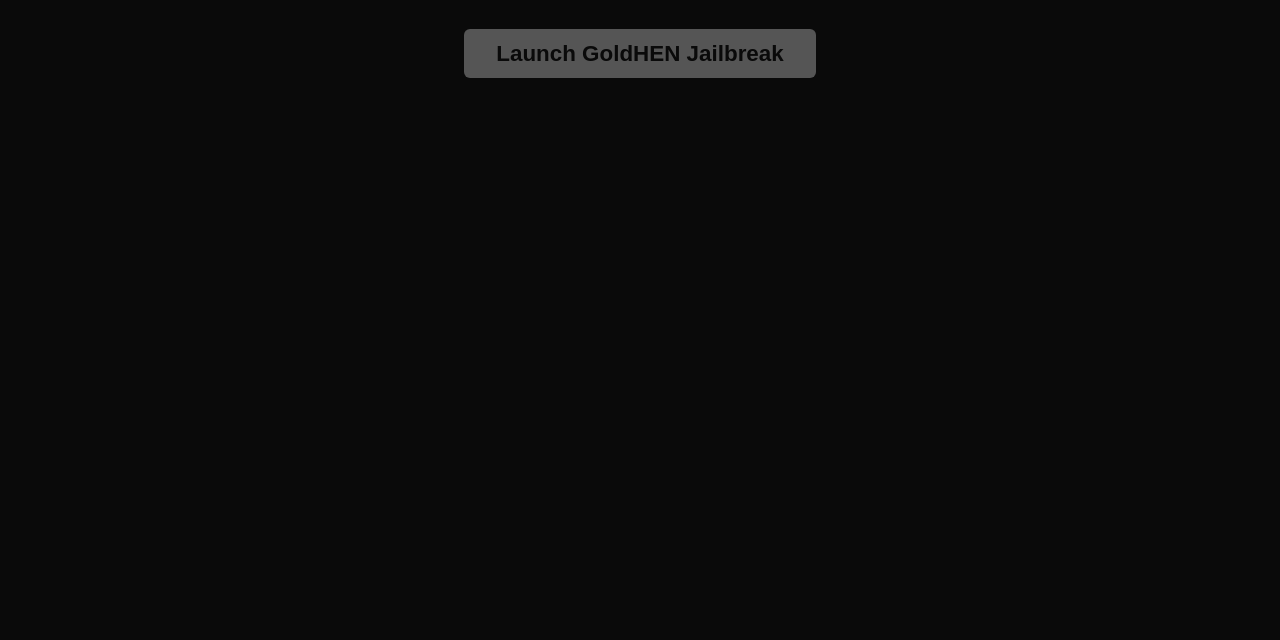
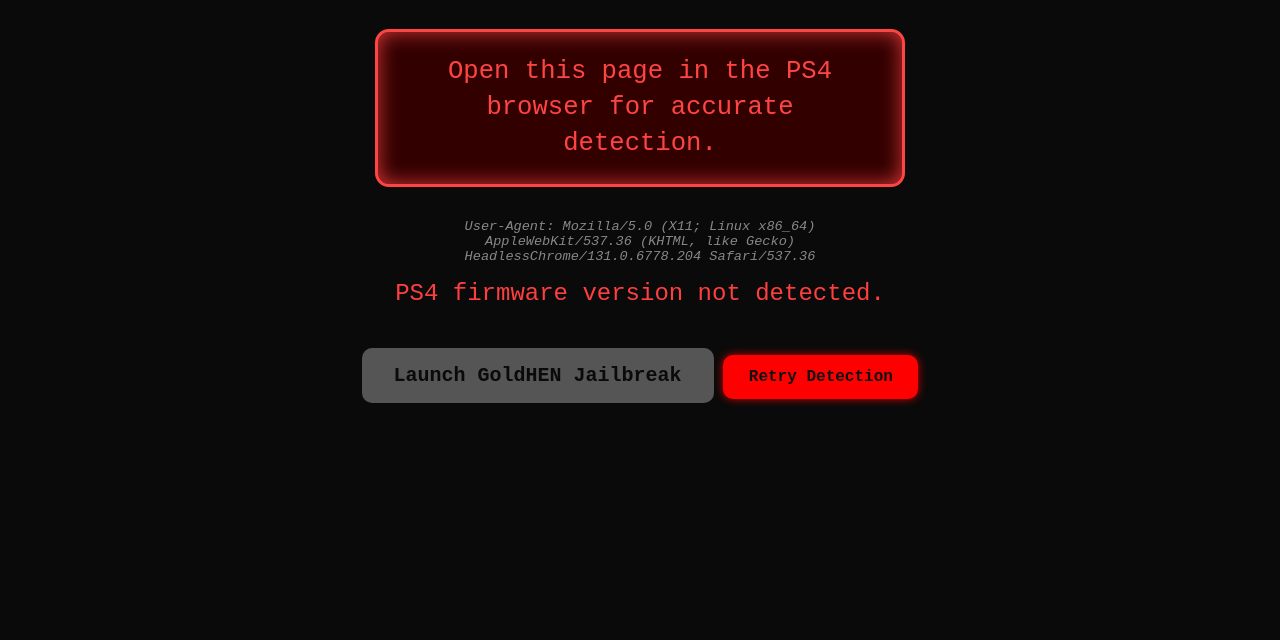
Before and after one commit to nobehong/ha, a plain HTML site: page index.html in a window 1280 px wide. Shown: the part 160-800 px from the top of the page. Drawn offline with Linux system fonts and the light colour scheme.

Commit message:
Update index.html

```diff
--- a/index.html
+++ b/index.html
@@ -3,58 +3,158 @@
 <head>
   <meta charset="UTF-8" />
   <meta name="viewport" content="width=device-width, initial-scale=1" />
-<title>PS4 GoldHEN Compatibility Checker</title>
+  <title>GoldHEN Compatibility Checker 2.0</title>
   <style>
+    @keyframes glowPulse {
+      0%, 100% { text-shadow: 0 0 8px #ff0000; }
+      50% { text-shadow: 0 0 20px #ff5555; }
+    }
     body {
+      margin: 0; padding: 3rem;
       background: #0a0a0a;
-    color: #ffcc00;
-    font-family: 'Courier New', monospace;
+      color: #ff3f3f;
+      font-family: "Courier New", Courier, monospace;
       text-align: center;
-    padding: 2rem;
+      user-select: none;
+      -webkit-user-select: none;
+      -moz-user-select: none;
+      -ms-user-select: none;
     }
     h1 {
+      font-weight: 900;
+      font-size: 2.6rem;
+      color: #ff0000;
+      animation: glowPulse 3s ease-in-out infinite;
       margin-bottom: 1rem;
+      text-transform: uppercase;
+      letter-spacing: 0.12em;
+      text-shadow: 0 0 10px #ff0000;
+    }
+    .result {
+      margin: 2rem auto;
+      max-width: 460px;
+      border-radius: 14px;
+      border: 3px solid #ff0000;
+      padding: 1.4rem 2rem;
+      font-size: 1.6rem;
+      line-height: 1.4;
+      background: #1e0000;
+      color: #ff4d4d;
+      box-shadow: 0 0 12px #ff0000aa inset;
+      user-select: text;
+      cursor: default;
+      transition: color 0.3s ease, border-color 0.3s ease, box-shadow 0.3s ease;
+    }
+    .result.compatible {
+      color: #00ff00;
+      border-color: #00ff00;
+      background: #002200;
+      box-shadow: 0 0 20px #00ff00cc inset;
+    }
+    .result.not-compatible {
+      color: #ff4444;
+      border-color: #ff4444;
+      background: #330000;
+      box-shadow: 0 0 20px #ff4444cc inset;
+    }
+    .info {
+      margin-top: 1rem;
+      font-size: 0.85rem;
+      font-style: italic;
+      color: #888;
+      user-select: text;
+      max-width: 460px;
+      margin-left: auto;
+      margin-right: auto;
+      word-wrap: break-word;
+    }
+    button#retry {
+      margin-top: 2rem;
+      padding: 0.8rem 1.6rem;
+      font-family: monospace;
+      font-weight: 700;
+      font-size: 1rem;
+      border: none;
+      border-radius: 10px;
+      background: #ff0000;
+      color: #111;
+      cursor: pointer;
+      box-shadow: 0 0 8px #ff0000cc;
+      transition: background-color 0.25s ease;
+    }
+    button#retry:hover {
+      background: #ff5555;
+      box-shadow: 0 0 15px #ff5555cc;
+    }
+    /* Launch button style */
+    button#launchBtn {
+      margin-top: 1.5rem;
+      padding: 1rem 2rem;
+      font-family: monospace;
+      font-weight: 700;
+      font-size: 1.25rem;
+      border: none;
+      border-radius: 10px;
+      background: #ffcc00;
+      color: #0a0a0a;
+      cursor: pointer;
+      box-shadow: 0 0 10px #ffcc00cc;
+      transition: background-color 0.3s ease;
+    }
+    button#launchBtn:disabled {
+      background: #555;
+      cursor: not-allowed;
+      box-shadow: none;
+    }
+    button#launchBtn:hover:not(:disabled) {
+      background: #ffdd33;
+      box-shadow: 0 0 20px #ffdd33cc;
     }
     #firmware {
       font-size: 1.5rem;
       margin: 1rem 0;
+      color: #ff3f3f;
+      user-select: text;
     }
     #message {
-    margin-top: 1rem;
+      margin-top: 0.5rem;
       font-size: 1.3rem;
-  }
-  button {
-    background: #ffcc00;
-    border: none;
-    border-radius: 6px;
-    color: #0a0a0a;
-    font-weight: bold;
-    font-size: 1.4rem;
-    padding: 0.7rem 2rem;
-    margin-top: 2rem;
-    cursor: pointer;
-    transition: background-color 0.3s ease;
-  }
-  button:disabled {
-    background: #555;
-    cursor: not-allowed;
+      color: #ff3f3f;
+      user-select: text;
     }
   </style>
 </head>
 <body>
 
-<h1>PS4 GoldHEN Compatibility Checker</h1>
+  <h1>PS4 GoldHEN Compatibility Checker 2.0</h1>
+  <div id="status">Initializing detection...</div>
+  <div id="result" class="result">Awaiting PS4 browser input...</div>
+  <div id="ua" class="info">User-Agent: <em>Loading...</em></div>
+
   <p id="firmware">Detecting your PS4 firmware version...</p>
   <div id="message"></div>
   <button id="launchBtn" disabled>Launch GoldHEN Jailbreak</button>
+  <button id="retry" style="display:none;">Retry Detection</button>
 
   <script>
-(() => {
-  // Supported firmware versions (expand as needed)
-  const supportedFirmwares = [
-    '7.00', '7.50', '8.00', '8.50', '9.00', '9.50', '11.00', '11.50', '12.00', '12.50'
+    (function() {
+      const compatibleFirmwares = [
+        "5.05", "6.72",
+        "7.00", "7.01", "7.02", "7.03", "7.04", "7.05",
+        "7.50", "7.51", "7.52", "7.53", "7.54", "7.55",
+        "8.00", "8.01", "8.02", "8.03", "8.04", "8.05",
+        "8.50", "8.51", "8.52", "8.53", "8.54", "8.55",
+        "9.00", "9.01", "9.02", "9.03", "9.04", "9.05",
+        "9.50", "9.51", "9.52", "9.53", "9.54", "9.55",
+        "11.00", "11.01", "11.02", "11.03", "11.04", "11.05",
+        "11.50", "11.51", "11.52", "11.53", "11.54", "11.55"
+      ];
+      const borderlineFirmwares = [
+        "10.00", "10.01", "10.50", "12.00", "12.01", "12.50"
       ];
       const karoHostUrls = {
+        '5.05': 'https://karo218.ir/505N/',
+        '6.72': 'https://karo218.ir/672N/',
         '7.00': 'https://karo218.ir/700N/',
         '7.50': 'https://karo218.ir/750N/',
         '8.00': 'https://karo218.ir/800N/',
@@ -62,46 +162,95 @@
         '9.00': 'https://karo218.ir/900N/',
         '9.50': 'https://karo218.ir/950N/',
         '11.00': 'https://karo218.ir/1100N/',
-    '11.50': 'https://karo218.ir/1150N/',
-    '12.00': 'https://karo218.ir/1200N/',
-    '12.50': 'https://karo218.ir/1250N/'
+        '11.50': 'https://karo218.ir/1150N/'
+        // Add more URLs if you want
       };
 
-  const firmwareEl = document.getElementById('firmware');
-  const messageEl = document.getElementById('message');
-  const launchBtn = document.getElementById('launchBtn');
+      const statusEl = document.getElementById("status");
+      const resultEl = document.getElementById("result");
+      const uaEl = document.getElementById("ua");
+      const retryBtn = document.getElementById("retry");
+      const firmwareEl = document.getElementById("firmware");
+      const messageEl = document.getElementById("message");
+      const launchBtn = document.getElementById("launchBtn");
 
-  // Detect firmware from PS4 userAgent
-  function detectFirmware() {
-    const ua = navigator.userAgent;
-    // Common PS4 UA example: "Mozilla/5.0 (PlayStation 4 9.00) AppleWebKit/..."
-    const regex = /PlayStation 4 (\d+\.\d+)/;
-    const match = ua.match(regex);
-    return match ? match[1] : null;
+      function extractFirmware(userAgent) {
+        const patterns = [
+          /PlayStation 4 (\d+\.\d+)/i,
+          /PS4; (\d+\.\d+)/i,
+          /PlayStation 4\/(\d+\.\d+)/i,
+          /PlayStation 4[ ;](\d+\.\d+)/i
+        ];
+        for (const pattern of patterns) {
+          const match = userAgent.match(pattern);
+          if (match && match[1]) return match[1];
+        }
+        return null;
       }
 
-  const fw = detectFirmware();
+      async function detectFirmware() {
+        statusEl.textContent = "Scanning your PS4 firmware...";
+        const ua = navigator.userAgent || "";
+        uaEl.textContent = "User-Agent: " + ua;
 
-  if (fw) {
+        // simulate random delay for detection effect
+        await new Promise(r => setTimeout(r, 150 + Math.random() * 350));
+
+        const fw = extractFirmware(ua);
+
+        if (!fw) {
+          statusEl.textContent = "Firmware version NOT detected.";
+          resultEl.textContent = "Open this page in the PS4 browser for accurate detection.";
+          resultEl.className = "result not-compatible";
+          retryBtn.style.display = "inline-block";
+          firmwareEl.textContent = "PS4 firmware version not detected.";
+          messageEl.textContent = "";
+          launchBtn.disabled = true;
+          return;
+        }
+
+        statusEl.textContent = `Detected PS4 Firmware: ${fw}`;
         firmwareEl.textContent = `Detected Firmware: ${fw}`;
 
-    if (supportedFirmwares.includes(fw)) {
-      messageEl.textContent = 'Your firmware is supported! You can launch GoldHEN now.';
+        if (compatibleFirmwares.includes(fw)) {
+          resultEl.textContent = "Your PS4 CAN RUN GoldHEN! 🎉 Proceed with the ritual.";
+          resultEl.className = "result compatible";
+          messageEl.textContent = "Your firmware is supported! You can launch GoldHEN now.";
           launchBtn.disabled = false;
           launchBtn.onclick = () => {
-        // Redirect to Karo Host Manual Exploit URL for your firmware
-        const targetUrl = karoHostUrls[fw] || karoHostUrls['9.00']; // fallback
-        window.location.href = targetUrl;
+            // Redirect to the right host URL if known, otherwise default page
+            const url = karoHostUrls[fw] || "https://goldhen.org/";
+            window.location.href = url;
           };
+        } else if (borderlineFirmwares.includes(fw)) {
+          resultEl.textContent = "Your PS4 firmware might be supported but is NOT officially confirmed.";
+          resultEl.className = "result not-compatible";
+          messageEl.textContent = "GoldHEN support may be unstable on your version.";
+          launchBtn.disabled = true;
         } else {
-      messageEl.textContent = 'Sorry, your firmware is not supported by GoldHEN yet.';
+          resultEl.textContent = "Your PS4 firmware is NOT supported by GoldHEN.";
+          resultEl.className = "result not-compatible";
+          messageEl.textContent = "Please downgrade or wait for future updates.";
           launchBtn.disabled = true;
         }
-  } else {
-    firmwareEl.textContent = 'PS4 firmware version not detected. Please access this page from your PS4 browser.';
-    messageEl.textContent = '';
+
+        retryBtn.style.display = "inline-block";
+      }
+
+      retryBtn.onclick = () => {
         launchBtn.disabled = true;
-  }
+        resultEl.textContent = "Awaiting PS4 browser input...";
+        resultEl.className = "result";
+        firmwareEl.textContent = "Detecting your PS4 firmware version...";
+        messageEl.textContent = "";
+        statusEl.textContent = "Retrying detection...";
+        retryBtn.style.display = "none";
+        detectFirmware();
+      };
+
+      // Run detection on page load
+      detectFirmware();
+
     })();
   </script>
 
```
Lines whose indentation alone changed are shown as unchanged.
